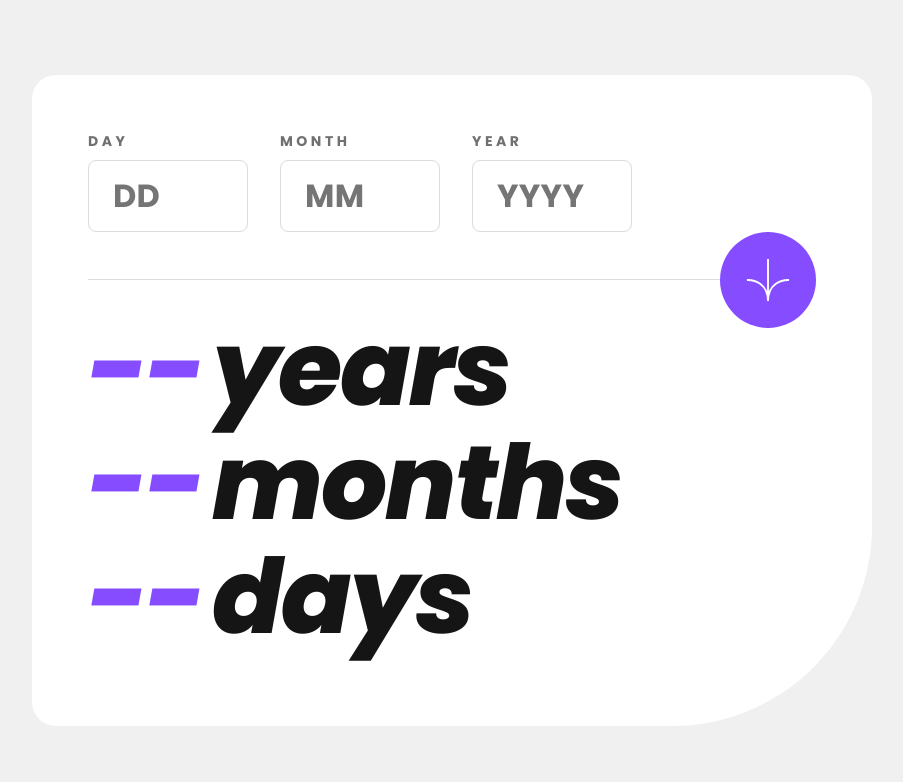
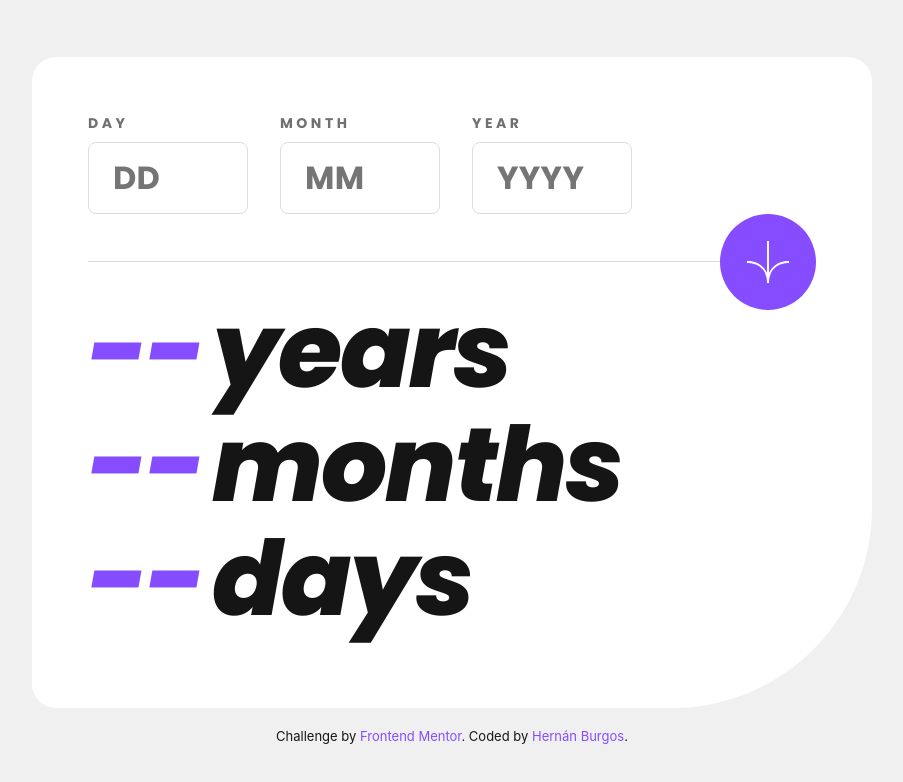
Before and after one commit to burgosha/age-calculator-app, a React (Create React App) app: page / in a window 1280 px wide. Shown: the top 782 px of the page, without its empty margins (188-1091 px from the left). Built offline with nearby package versions, Linux system fonts and the light colour scheme; the HTML template or start-up script is replaced by a standard one.

Commit message:
Attribution

```diff
--- a/public/index.html
+++ b/public/index.html
@@ -7,7 +7,7 @@
     <meta name="theme-color" content="#000000" />
     <meta
       name="description"
-      content="Web site created using create-react-app"
+      content="This web site is a Frontend Mentor activity created using React.js"
     />
     <link rel="apple-touch-icon" href="%PUBLIC_URL%/logo192.png" />
     <!--
--- a/src/App.css
+++ b/src/App.css
@@ -17,3 +17,13 @@ input[type=number]::-webkit-outer-spin-button {
   -webkit-appearance: none;
   margin: 0;
 }
+.attribution {
+  text-align: center;
+  font-size: 13px;
+  margin-top: 20px;
+  color: #151515;
+}
+.attribution a {
+  text-decoration: none;
+  color: #854DFF;
+}
--- a/src/App.js
+++ b/src/App.js
@@ -5,6 +5,10 @@ function App() {
   return (
     <div className="App">
       <AgeCalculator />
+      <div class="attribution">
+        Challenge by <a href="https://www.frontendmentor.io?ref=challenge" target="_blank" rel='noreferrer'>Frontend Mentor</a>.
+        Coded by <a href="https://github.com/burgosha" target='_blank' rel='noreferrer'>Hernán Burgos</a>.
+      </div>
     </div>
   );
 }
```
